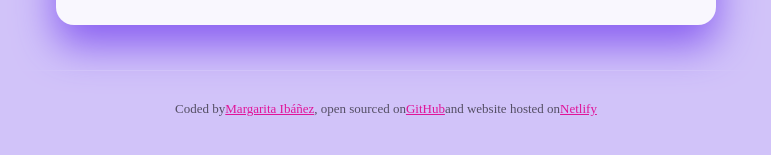
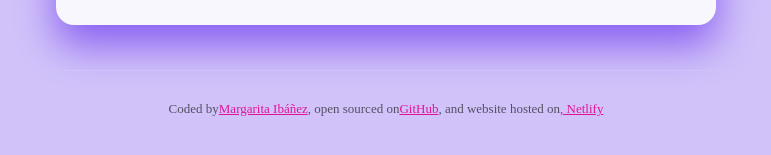
Before and after one commit to Margarita827/homework-react, a React (Create React App) app: page / in a window 1280 px wide. Shown: the part 375-530 px from the top of the page, without its empty margins (254-1025 px from the left). Built offline with nearby package versions, Linux system fonts and the light colour scheme.

Commit message:
add spaces

```diff
--- a/src/App.js
+++ b/src/App.js
@@ -18,12 +18,12 @@ export default function App() {
         >
           GitHub
         </a>
-        and website hosted on
+        , and website hosted on
         <a
           href="https://app.netlify.com/sites/fluffy-blancmange-c8e322/overview"
           target="_blank"
         >
-          Netlify
+        ,   Netlify
         </a>
       </footer>
     </div>
```
